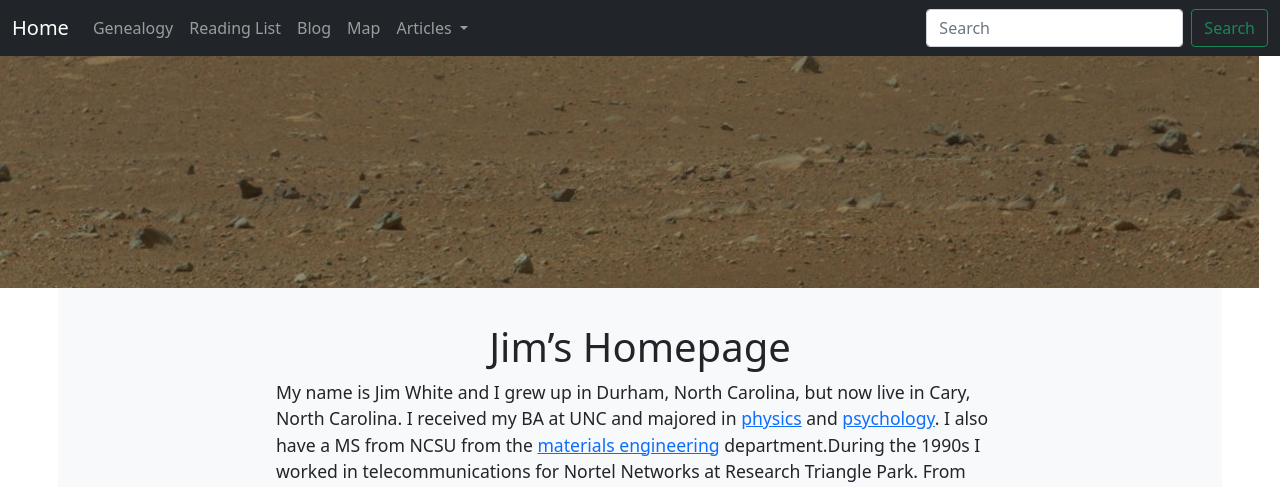
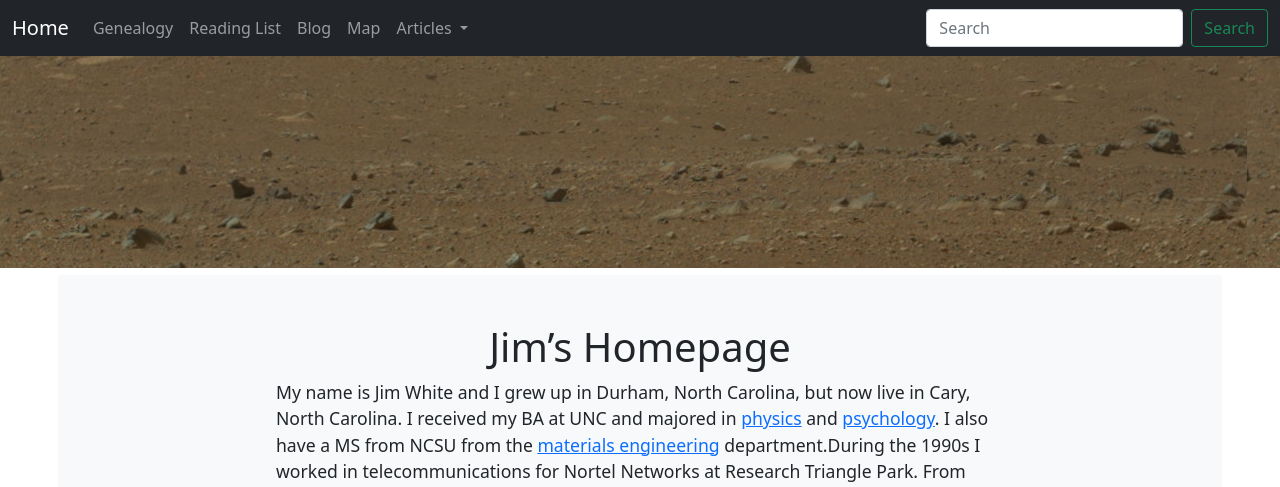
Before and after one commit to basic99/homepage2, a PHP site: page /index.php in a window 1280 px wide. Shown: the top 487 px of the page. Run offline with PHP 8.4, Linux system fonts and the light colour scheme.

Commit message:
image css

```diff
--- a/css/homepage2.css
+++ b/css/homepage2.css
@@ -21,7 +21,9 @@ body {
 
 .marspic {
   overflow-x: hidden;
-  margin-bottom: 35px;
+  margin-bottom: 55px;
+  height: 220px;
+  background-image: url('/img/mars_wp_hdr.png');
 }
 
 h1 {
@@ -40,6 +42,7 @@ blockquote {
 figcaption {
   font-size: 1.0em !important;
 }
+
 figure {
   margin-top: 15px;
 }
```
Also changed, not shown: img/mars_wp_hdr.png.
